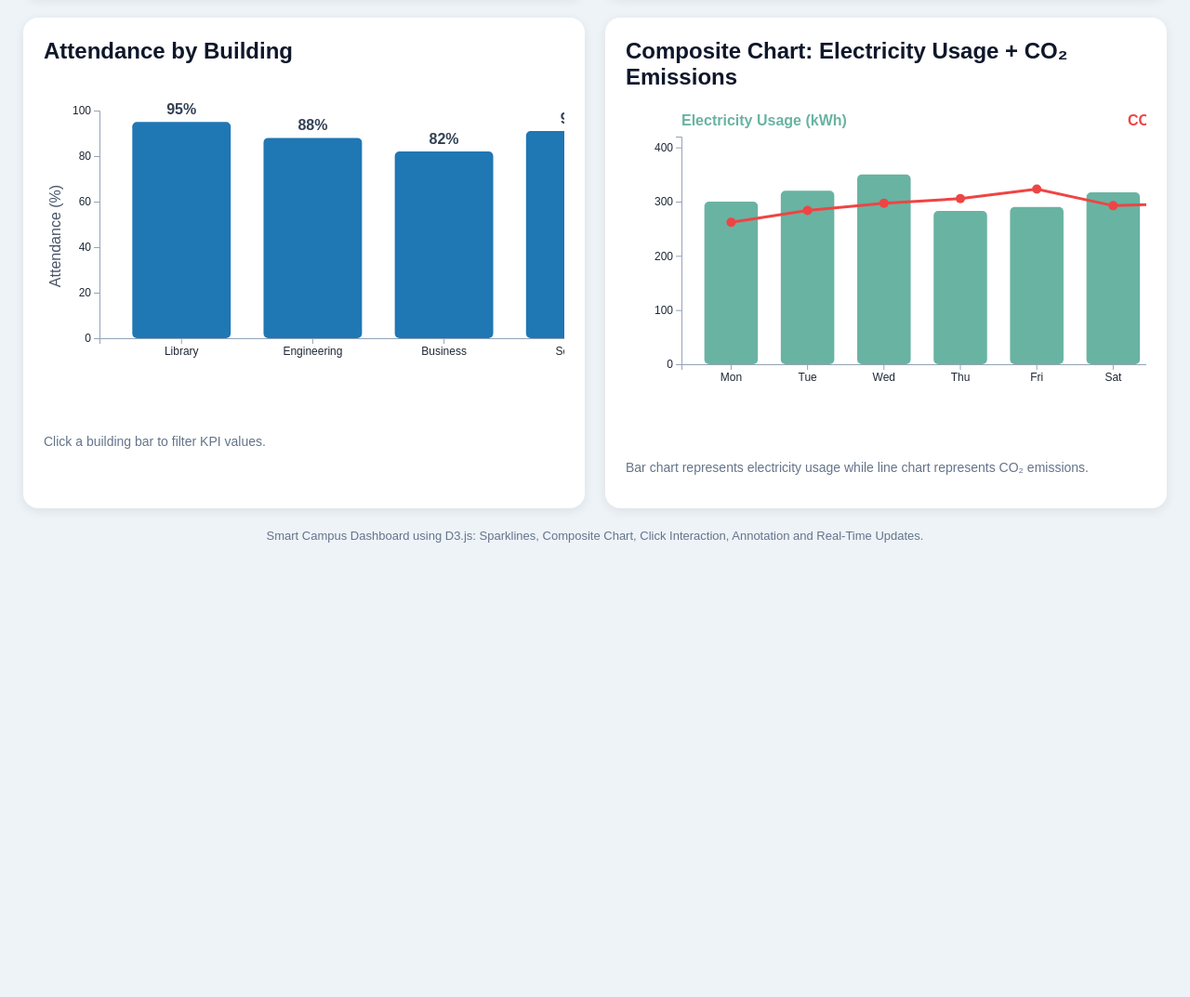
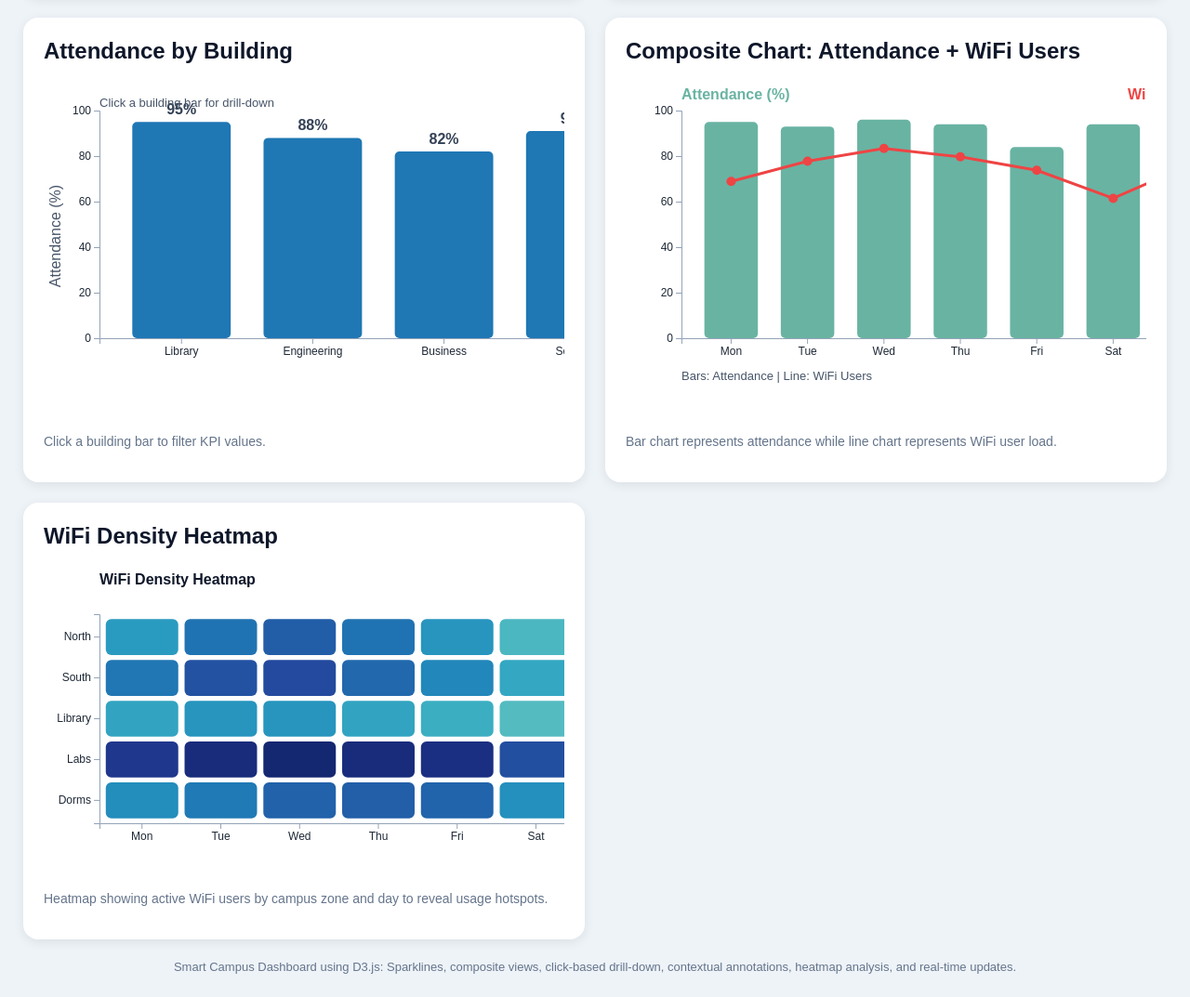
Before and after one commit to No0bmazt3r/Smart-Campus-Dashboard-Lecture-Exercise---Week-5-, a website built with Vite: page index.html in a window 1280 px wide. Shown: the part 885-1958 px from the top of the page at 93% size. Before the commit the page ends 1494 px from the top, so only its background shows below. Built offline with nearby package versions, Linux system fonts and the light colour scheme; animation ran at ten frames a second.

Commit message:
Refactor README and enhance dashboard features: integrate Vite for local dependencies, add WiFi density heatmap, and update chart annotations

```diff
--- a/index.html
+++ b/index.html
@@ -3,8 +3,6 @@
   <head>
     <meta charset="UTF-8" />
     <title>Smart Campus Monitoring Dashboard</title>
-
-    <script src="https://d3js.org/d3.v7.min.js"></script>
 
     <link rel="stylesheet" href="style.css" />
   </head>
@@ -72,11 +70,20 @@
       </div>
 
       <div class="chart-card">
-        <h2>Composite Chart: Electricity Usage + CO₂ Emissions</h2>
+        <h2>Composite Chart: Attendance + WiFi Users</h2>
         <svg id="compositeChart"></svg>
         <p>
-          Bar chart represents electricity usage while line chart represents CO₂
-          emissions.
+          Bar chart represents attendance while line chart represents WiFi user
+          load.
+        </p>
+      </div>
+
+      <div class="chart-card">
+        <h2>WiFi Density Heatmap</h2>
+        <svg id="wifiHeatmap"></svg>
+        <p>
+          Heatmap showing active WiFi users by campus zone and day to reveal
+          usage hotspots.
         </p>
       </div>
     </div>
@@ -84,8 +91,9 @@
     <div id="tooltip" class="tooltip"></div>
 
     <div class="footer-note">
-      Smart Campus Dashboard using D3.js: Sparklines, Composite Chart, Click
-      Interaction, Annotation and Real-Time Updates.
+      Smart Campus Dashboard using D3.js: Sparklines, composite views,
+      click-based drill-down, contextual annotations, heatmap analysis, and
+      real-time updates.
     </div>
 
     <script type="module" src="src/main.js"></script>
--- a/src/charts.js
+++ b/src/charts.js
@@ -1,6 +1,49 @@
 import * as d3 from 'd3';
 import { days, margin, width, height } from './data.js';
 import { showTooltip, hideTooltip } from './utils.js';
+
+const wifiZones = ['North', 'South', 'Library', 'Labs', 'Dorms'];
+
+function buildWifiHeatmapData(data) {
+  const zoneWeights = [0.18, 0.2, 0.16, 0.26, 0.2];
+
+  return days.flatMap((day, dayIndex) =>
+    wifiZones.map((zone, zoneIndex) => {
+      const base = data[dayIndex] * zoneWeights[zoneIndex];
+      const wave = 1 + (Math.sin((dayIndex + zoneIndex) * 0.9) + 1) * 0.08;
+
+      return {
+        day,
+        zone,
+        value: Math.round(base * wave),
+      };
+    })
+  );
+}
+
+function getContextualAnnotation(title, maxIndex) {
+  if (title === 'WiFi Users') {
+    return maxIndex >= 4 ? 'Midterm Exam Period Started' : 'Lecture Hall Peak';
+  }
+
+  if (title === 'Attendance') {
+    return maxIndex >= 4
+      ? 'Semester Activity Week'
+      : 'Normal Attendance Window';
+  }
+
+  if (title === 'Electricity') {
+    return maxIndex >= 4 ? 'Lab Equipment Load' : 'Academic Usage Peak';
+  }
+
+  if (title === 'Water') {
+    return maxIndex >= 4
+      ? 'End-of-Week Cleaning Cycle'
+      : 'Routine Facility Demand';
+  }
+
+  return 'Peak Activity';
+}
 
 // Draw sparkline with incremental updates
 export function drawSparkline(svgId, data) {
@@ -10,9 +53,11 @@ export function drawSparkline(svgId, data) {
     .scaleLinear()
     .domain([0, data.length - 1])
     .range([5, 155]);
+  const yMin = d3.min(data);
+  const yMax = d3.max(data);
   const y = d3
     .scaleLinear()
-    .domain([d3.min(data), d3.max(data)])
+    .domain([yMin, yMax === yMin ? yMin + 1 : yMax])
     .range([45, 8]);
 
   const line = d3
@@ -157,9 +202,10 @@ export function drawLineChart(
     (exit) => exit.transition().duration(300).attr('r', 0).remove()
   );
 
-  // Annotation
   const maxValue = d3.max(data);
   const maxIndex = data.indexOf(maxValue);
+  const label = annotationText || getContextualAnnotation(title, maxIndex);
+
   const ann = svg.selectAll('.annotation-text').data([maxValue]);
   ann.join(
     (enter) =>
@@ -168,7 +214,7 @@ export function drawLineChart(
         .attr('class', 'annotation-text')
         .attr('x', x(days[maxIndex]) - 20)
         .attr('y', y(maxValue) - 12)
-        .text(annotationText)
+        .text(label)
         .attr('fill', '#dc2626'),
     (update) =>
       update
@@ -208,6 +254,7 @@ export function drawAttendanceChart(campusData, selectedBuilding, onSelect) {
       building: b,
       attendance: campusData[b].attendance[campusData[b].attendance.length - 1],
     }));
+
   const svg = d3
     .select('#attendanceChart')
     .attr('width', width)
@@ -320,6 +367,109 @@ export function drawAttendanceChart(campusData, selectedBuilding, onSelect) {
         .text((d) => d.attendance + '%'),
     (exit) => exit.remove()
   );
+
+  const hint = svg.selectAll('.attendance-hint').data([selectedBuilding]);
+  hint.join(
+    (enter) =>
+      enter
+        .append('text')
+        .attr('class', 'attendance-hint')
+        .attr('x', margin.left)
+        .attr('y', 26)
+        .attr('fill', '#475569')
+        .attr('font-size', 13)
+        .text(
+          selectedBuilding === 'All Buildings'
+            ? 'Click a building bar for drill-down'
+            : `Drill-down: Campus > ${selectedBuilding}`
+        ),
+    (update) =>
+      update.text(
+        selectedBuilding === 'All Buildings'
+          ? 'Click a building bar for drill-down'
+          : `Drill-down: Campus > ${selectedBuilding}`
+      )
+  );
+}
+
+export function drawWifiHeatmap(svgId, data, buildingName) {
+  const svg = d3.select(svgId).attr('width', width).attr('height', height);
+  const heatmapData = buildWifiHeatmapData(data);
+
+  const x = d3
+    .scaleBand()
+    .domain(days)
+    .range([margin.left, width - margin.right])
+    .padding(0.08);
+  const y = d3
+    .scaleBand()
+    .domain(wifiZones)
+    .range([margin.top + 20, height - margin.bottom])
+    .padding(0.12);
+
+  const color = d3
+    .scaleSequential()
+    .domain([0, d3.max(heatmapData, (d) => d.value)])
+    .interpolator(d3.interpolateYlGnBu);
+
+  if (svg.selectAll('.x-axis').empty()) {
+    svg
+      .append('g')
+      .attr('class', 'axis x-axis')
+      .attr('transform', `translate(0,${height - margin.bottom})`)
+      .call(d3.axisBottom(x));
+    svg
+      .append('g')
+      .attr('class', 'axis y-axis')
+      .attr('transform', `translate(${margin.left},0)`)
+      .call(d3.axisLeft(y));
+    svg
+      .append('text')
+      .attr('x', margin.left)
+      .attr('y', 18)
+      .attr('fill', '#0f172a')
+      .attr('font-weight', 'bold')
+      .text(
+        `WiFi Density Heatmap${buildingName !== 'All Buildings' ? ` - ${buildingName}` : ''}`
+      );
+  }
+
+  const cells = svg
+    .selectAll('rect.heat-cell')
+    .data(heatmapData, (d) => `${d.day}-${d.zone}`);
+  cells.join(
+    (enter) =>
+      enter
+        .append('rect')
+        .attr('class', 'heat-cell')
+        .attr('x', (d) => x(d.day))
+        .attr('y', (d) => y(d.zone))
+        .attr('width', x.bandwidth())
+        .attr('height', y.bandwidth())
+        .attr('rx', 6)
+        .attr('fill', (d) => color(d.value))
+        .on('mouseover', function (event, d) {
+          d3.select(this).attr('stroke', '#0f172a').attr('stroke-width', 1.2);
+          showTooltip(
+            event,
+            `<strong>${d.zone}</strong><br>${d.day}: ${d.value} active users`
+          );
+        })
+        .on('mouseout', function () {
+          d3.select(this).attr('stroke', 'none');
+          hideTooltip();
+        }),
+    (update) =>
+      update
+        .transition()
+        .duration(700)
+        .attr('x', (d) => x(d.day))
+        .attr('y', (d) => y(d.zone))
+        .attr('width', x.bandwidth())
+        .attr('height', y.bandwidth())
+        .attr('fill', (d) => color(d.value)),
+    (exit) => exit.remove()
+  );
 }
 
 export function drawCompositeChart(data) {
@@ -333,13 +483,13 @@ export function drawCompositeChart(data) {
     .domain(days)
     .range([margin.left, width - margin.right])
     .padding(0.3);
-  const yElectric = d3
+  const yAttendance = d3
     .scaleLinear()
-    .domain([0, d3.max(data.electricity) * 1.2])
+    .domain([0, 100])
     .range([height - margin.bottom, margin.top]);
-  const yCO2 = d3
+  const yWifi = d3
     .scaleLinear()
-    .domain([0, d3.max(data.co2) * 1.3])
+    .domain([0, d3.max(data.wifi) * 1.2])
     .range([height - margin.bottom, margin.top]);
 
   if (svg.selectAll('.x-axis').empty()) {
@@ -352,40 +502,40 @@ export function drawCompositeChart(data) {
       .append('g')
       .attr('class', 'axis y-axis-left')
       .attr('transform', `translate(${margin.left},0)`)
-      .call(d3.axisLeft(yElectric).ticks(5));
+      .call(d3.axisLeft(yAttendance).ticks(5));
     svg
       .append('g')
       .attr('class', 'axis y-axis-right')
       .attr('transform', `translate(${width - margin.right},0)`)
-      .call(d3.axisRight(yCO2).ticks(5));
+      .call(d3.axisRight(yWifi).ticks(5));
     svg
       .append('text')
       .attr('x', margin.left)
       .attr('y', 18)
       .attr('fill', '#69b3a2')
       .attr('font-weight', 'bold')
-      .text('Electricity Usage (kWh)');
+      .text('Attendance (%)');
     svg
       .append('text')
       .attr('x', width - margin.right - 120)
       .attr('y', 18)
       .attr('fill', '#ef4444')
       .attr('font-weight', 'bold')
-      .text('CO₂ Emissions (kg)');
+      .text('WiFi Users');
   } else {
     svg
       .select('.y-axis-left')
       .transition()
       .duration(700)
-      .call(d3.axisLeft(yElectric).ticks(5));
+      .call(d3.axisLeft(yAttendance).ticks(5));
     svg
       .select('.y-axis-right')
       .transition()
       .duration(700)
-      .call(d3.axisRight(yCO2).ticks(5));
+      .call(d3.axisRight(yWifi).ticks(5));
   }
 
-  const bars = svg.selectAll('rect.composite-bar').data(data.electricity);
+  const bars = svg.selectAll('rect.composite-bar').data(data.attendance);
   bars.join(
     (enter) =>
       enter
@@ -398,37 +548,37 @@ export function drawCompositeChart(data) {
         .attr('fill', '#69b3a2')
         .attr('rx', 5)
         .on('mouseover', function (event, d) {
-          const index = data.electricity.indexOf(d);
+          const index = data.attendance.indexOf(d);
           showTooltip(
             event,
-            `<strong>${days[index]}</strong><br>Electricity: ${d} kWh`
+            `<strong>${days[index]}</strong><br>Attendance: ${d}%`
           );
         })
         .on('mouseout', hideTooltip)
         .transition()
         .duration(700)
-        .attr('y', (d) => yElectric(d))
-        .attr('height', (d) => height - margin.bottom - yElectric(d)),
+        .attr('y', (d) => yAttendance(d))
+        .attr('height', (d) => height - margin.bottom - yAttendance(d)),
     (update) =>
       update
         .transition()
         .duration(700)
         .attr('x', (d, i) => x(days[i]))
-        .attr('y', (d) => yElectric(d))
-        .attr('height', (d) => height - margin.bottom - yElectric(d)),
+        .attr('y', (d) => yAttendance(d))
+        .attr('height', (d) => height - margin.bottom - yAttendance(d)),
     (exit) => exit.transition().duration(300).attr('height', 0).remove()
   );
 
   const lineGen = d3
     .line()
     .x((d, i) => x(days[i]) + x.bandwidth() / 2)
-    .y((d) => yCO2(d));
-  const co2Path = svg.selectAll('path.co2-line').data([data.co2]);
-  co2Path.join(
+    .y((d) => yWifi(d));
+  const wifiPath = svg.selectAll('path.wifi-line').data([data.wifi]);
+  wifiPath.join(
     (enter) =>
       enter
         .append('path')
-        .attr('class', 'co2-line')
+        .attr('class', 'wifi-line')
         .attr('fill', 'none')
         .attr('stroke', '#ef4444')
         .attr('stroke-width', 3)
@@ -436,19 +586,22 @@ export function drawCompositeChart(data) {
     (update) => update.transition().duration(700).attr('d', lineGen)
   );
 
-  const dots = svg.selectAll('circle.co2-dot').data(data.co2);
+  const dots = svg.selectAll('circle.wifi-dot').data(data.wifi);
   dots.join(
     (enter) =>
       enter
         .append('circle')
-        .attr('class', 'co2-dot')
+        .attr('class', 'wifi-dot')
         .attr('cx', (d, i) => x(days[i]) + x.bandwidth() / 2)
-        .attr('cy', (d) => yCO2(d))
+        .attr('cy', (d) => yWifi(d))
         .attr('r', 0)
         .attr('fill', '#ef4444')
         .on('mouseover', function (event, d) {
-          const index = data.co2.indexOf(d);
-          showTooltip(event, `<strong>${days[index]}</strong><br>CO₂: ${d} kg`);
+          const index = data.wifi.indexOf(d);
+          showTooltip(
+            event,
+            `<strong>${days[index]}</strong><br>WiFi Users: ${d}`
+          );
         })
         .on('mouseout', hideTooltip)
         .transition()
@@ -459,7 +612,19 @@ export function drawCompositeChart(data) {
         .transition()
         .duration(700)
         .attr('cx', (d, i) => x(days[i]) + x.bandwidth() / 2)
-        .attr('cy', (d) => yCO2(d)),
+        .attr('cy', (d) => yWifi(d)),
     (exit) => exit.transition().duration(300).attr('r', 0).remove()
   );
+
+  const legend = svg.selectAll('.composite-legend').data([0]);
+  legend.join((enter) =>
+    enter
+      .append('text')
+      .attr('class', 'composite-legend')
+      .attr('x', margin.left)
+      .attr('y', height - 10)
+      .attr('fill', '#475569')
+      .attr('font-size', 13)
+      .text('Bars: Attendance | Line: WiFi Users')
+  );
 }
```
Also changed, not shown: src/main.js (+14 -6 lines), README.md.
